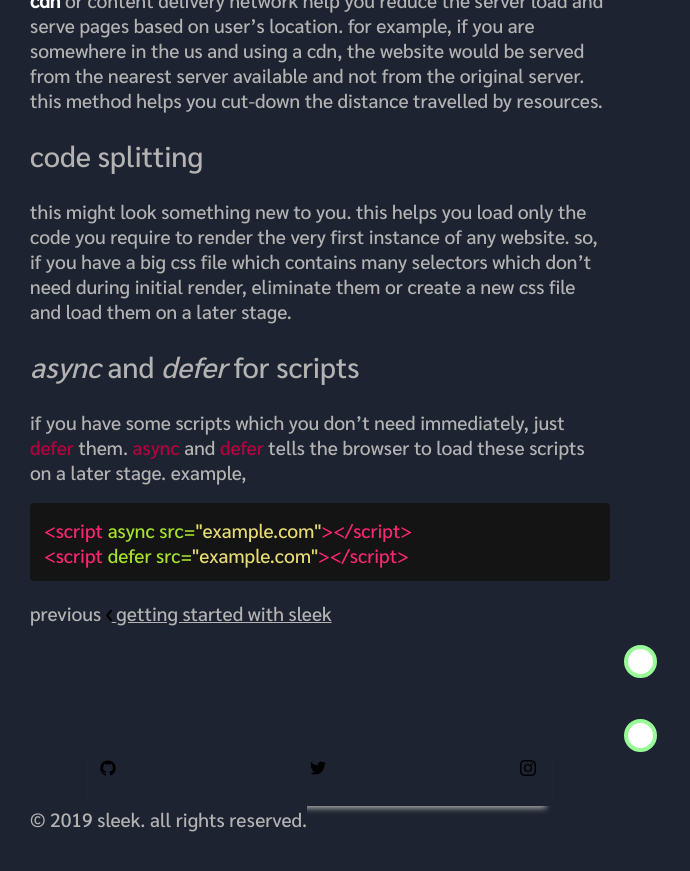
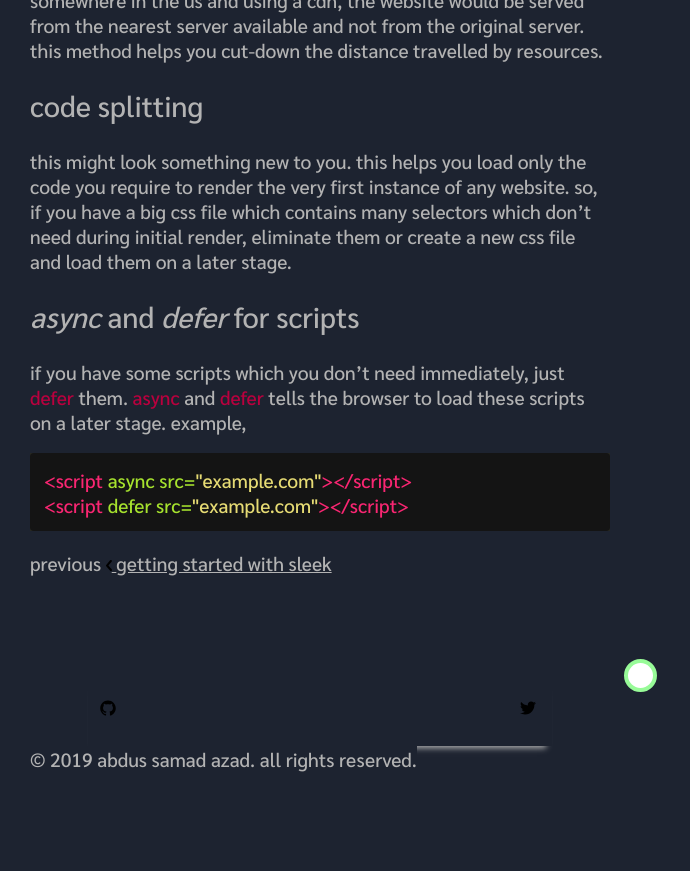
Before and after one commit to EngineITOps/EngineITOps.github.io, a Jekyll site: the page built from _posts/2019-01-29-how-to-load-a-website-faster.md, in a window 1280 px wide and 900 px high, scrolled down 1388 px. Shown: the top 871 px of the window, without its empty margins (0-690 px from the left). Built offline with Jekyll 4.4.1, drawn with Linux system fonts in a browser that asks for light colours; comment, search, counter and statistics services are not loaded; after the commit the page ends 2228 px from its top, so only the background shows below that; part of the change alters nothing that is shown.

Commit message:
Update _config.yml

```diff
--- a/_config.yml
+++ b/_config.yml
@@ -1,71 +1,47 @@
-# SITE CONFIGURATION
-title: Sleek # your site title
-author: GitHub User # You :P
-description: > # Meta description of Homepage
-  Write an awesome description for your new site here. You can edit this
-  line in _config.yml. It will appear in your document head meta (for
-  Google search results) and in your feed.xml site description.
-baseurl: "/sleek" # the subpath of your site, e.g. /blog
-url: "https://janczizikow.github.io/" # the base hostname & protocol for your site, e.g. http://example.com
+# Welcome to Jekyll!
+#
+# This config file is meant for settings that affect your whole blog, values
+# which you are expected to set up once and rarely edit after that. If you find
+# yourself editing this file very often, consider using Jekyll's data files
+# feature for the data you need to update frequently.
+#
+# For technical reasons, this file is *NOT* reloaded automatically when you use
+# 'bundle exec jekyll serve'. If you change this file, please restart the server process.
 
-# SEO PLUGIN
-social:
-  name: Your Name
-  links:
-    - https://twitter.com/BenBalter
-    - https://www.facebook.com/ben.balter
-    - https://www.linkedin.com/in/BenBalter
-    - https://plus.google.com/+BenBalter
-    - https://github.com/benbalter
-    - https://keybase.io/benbalter
+# Site settings
+# These are used to personalize your new site. If you look in the HTML files,
+# you will see them accessed via {{ site.title }}, {{ site.email }}, and so on.
+# You can create any custom variable you would like, and they will be accessible
+# in the templates via {{ site.myvariable }}.
+title: Abdus Samad Azad
+email: mail@abdusdev.me
+author: Abdus
+description: >- # this means to ignore newlines until "baseurl:"
+  Indian Web Developer, looking for a position to fit himself in software industry. Loves Linux systems and open-source. Open to remote works. contact <a href="https://twitter.com/thisisabdus">@thisisabdus</a>
+baseurl:  # the subpath of your site, e.g. /blog
+url: "https://abdusdev.me" # the base hostname & protocol for your site, e.g. http://example.com
+twitter_username: thisisAbdus
+github_username:  thisisAbdus
+disqus_id: #blog-abdus
+paginate: 10
+paginate_path: "/page:num/"
+permalink: /:title
 
-# THEME SETTINGS
-navigation: # Navigation links
-  - {name: 'Home', link: '/'}
-  - {name: 'About', link: '/about'}
-  - {name: 'Contact', link: '/contact'}
+# Build settings
+markdown: kramdown
+plugins:
+  - jekyll-feed
+  - jekyll-paginate
+  - jekyll-sitemap
 
-tagline: >
-  Modern Jekyll theme focused on speed performance &amp; SEO best practices
-
-hero_img: posts/sleek_lg.jpg # Main background image: use the path from /assets/img/ => This will output /assets/img/posts/sleek_lg.jpg
-
-email: your-email@domain.com # email for form submission
-
-twitter_username: jan_czizikow # replace with your_twitter_username or comment to remove link from footer
-github_username:  janczizikow # replace with your_github_username or comment to remove link from footer
-instagram_username: shanlongjj # replace with your_instagram_username or comment to remove link from footer
-
-disqus:
-  shortname: janczizikow # to enable comments replace with your_disqus_shortname
-
-# google_tag_manager: GTM-XXXXXXX # Uncomment to enable GTM. Replace GTM-XXXXXXX with your GTM container ID
-
-service_worker: true
-
-# BUILD SETTINGS
-markdown: kramdown
-highlighter: rouge # or pygments or null
-# theme: jekyll-sleek # Uncomment if you're using the theme as a ruby gem
-exclude:
-  - README.md
-  - node_modules
-  - script
-  - package.json
-  - package-lock.json
-  - Gemfile
-  - Gemfile.lock
-  - vendor
-  - npm-debug.log
-  - gulpfile.js
-  - sleek.jpg
-
-include: ['_pages']
-permalink: /:title/
-
-compress_html:
-  clippings: all
-
-plugins:
-  - jekyll-sitemap
-  - jekyll-seo-tag
+# Exclude from processing.
+# The following items will not be processed, by default. Create a custom list
+# to override the default setting.
+# exclude:
+#   - Gemfile
+#   - Gemfile.lock
+#   - node_modules
+#   - vendor/bundle/
+#   - vendor/cache/
+#   - vendor/gems/
+#   - vendor/ruby/
```
